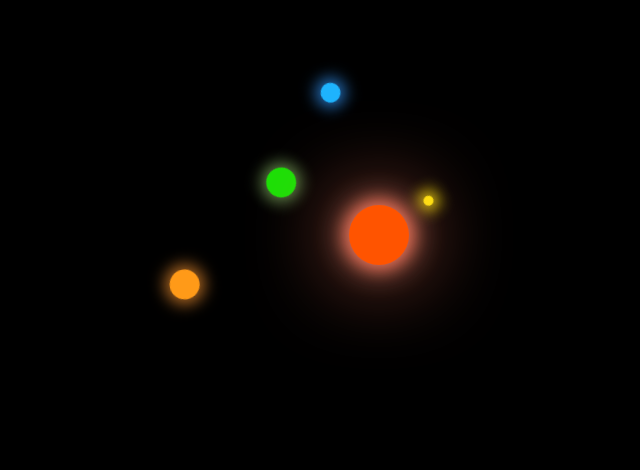
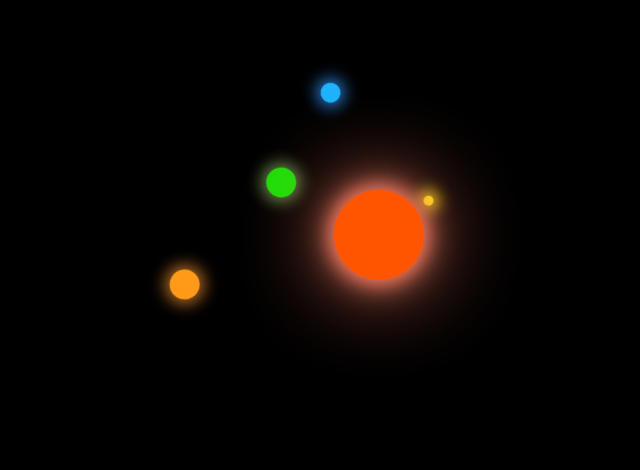
Before and after one commit to vietnama10/gitflow, a plain HTML site: page solarSystem.html in a window 1280 px wide. Shown: the part 165-635 px from the top of the page, without its empty margins (261-901 px from the left). Drawn offline with Linux system fonts and the light colour scheme.

Commit message:
fix: increase solar size

```diff
--- a/solarSystem.html
+++ b/solarSystem.html
@@ -101,10 +101,10 @@
 		box-shadow: 0 0 15px 5px rgb(255, 238, 9);
 	}
 	#solarSystem span:nth-child(5) {
-		top: 170px;
-		left: 170px;
-		bottom: 170px;
-		right: 170px;
+		top: 155px;
+		left: 155px;
+		bottom: 155px;
+		right: 155px;
 		background: rgb(255, 84, 0);
 		box-shadow: 0 0 90px 5px rgb(245, 118, 90), 0 0 30px 5px rgba(255, 167, 148, 0.69), 0 0 15px 5px rgba(245, 83, 49, 0.69);
 		border: none;
```
